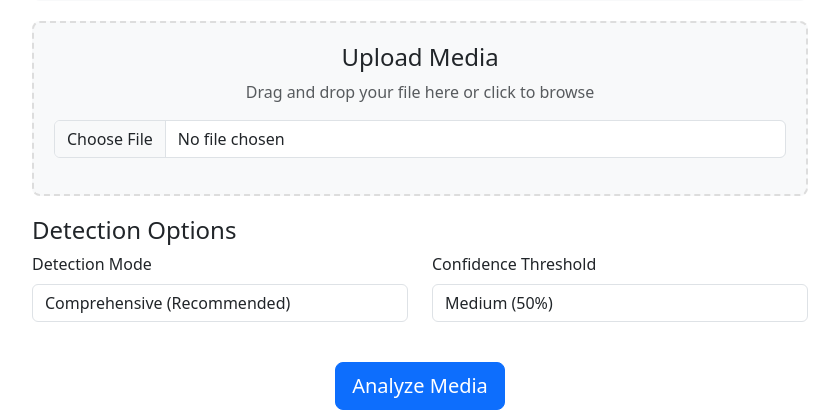
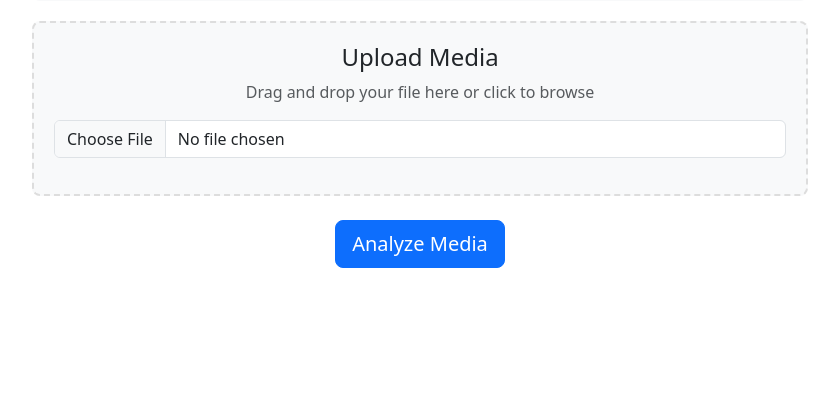
Before and after one commit to EdwardCrazyThurs/DAP_Deepfake, a Flask app: page /detect in a window 1280 px wide. Shown: the part 430-840 px from the top of the page, without its empty margins (220-1059 px from the left). After the commit the page ends 698 px from the top, so only its background shows below. Run offline with Flask 3, Linux system fonts and the light colour scheme.

Commit message:
Update detect.html

```diff
--- a/templates/detect.html
+++ b/templates/detect.html
@@ -89,33 +89,6 @@
                 <img id="imagePreview" class="preview-media" style="display: none;">
                 <video id="videoPreview" class="preview-media" style="display: none;" controls></video>
                 <audio id="audioPreview" class="preview-media" style="display: none;" controls></audio>
-            </div>
-        </div>
-
-        <!-- Analysis Options -->
-        <div class="options-section mb-4">
-            <h4>Detection Options</h4>
-            <div class="row">
-                <div class="col-md-6">
-                    <div class="mb-3">
-                        <label for="detectionMode" class="form-label">Detection Mode</label>
-                        <select class="form-control" id="detectionMode">
-                            <option value="comprehensive">Comprehensive (Recommended)</option>
-                            <option value="quick">Quick Scan</option>
-                            <option value="detailed">Detailed Analysis</option>
-                        </select>
-                    </div>
-                </div>
-                <div class="col-md-6">
-                    <div class="mb-3">
-                        <label for="confidenceThreshold" class="form-label">Confidence Threshold</label>
-                        <select class="form-control" id="confidenceThreshold">
-                            <option value="0.5">Medium (50%)</option>
-                            <option value="0.7">High (70%)</option>
-                            <option value="0.9">Very High (90%)</option>
-                        </select>
-                    </div>
-                </div>
             </div>
         </div>
 
@@ -227,8 +200,6 @@
 
             const formData = new FormData();
             formData.append('media', file);
-            formData.append('mode', document.getElementById('detectionMode').value);
-            formData.append('threshold', document.getElementById('confidenceThreshold').value);
 
             // Show progress
             const progressBar = document.getElementById('progressBar');
```
